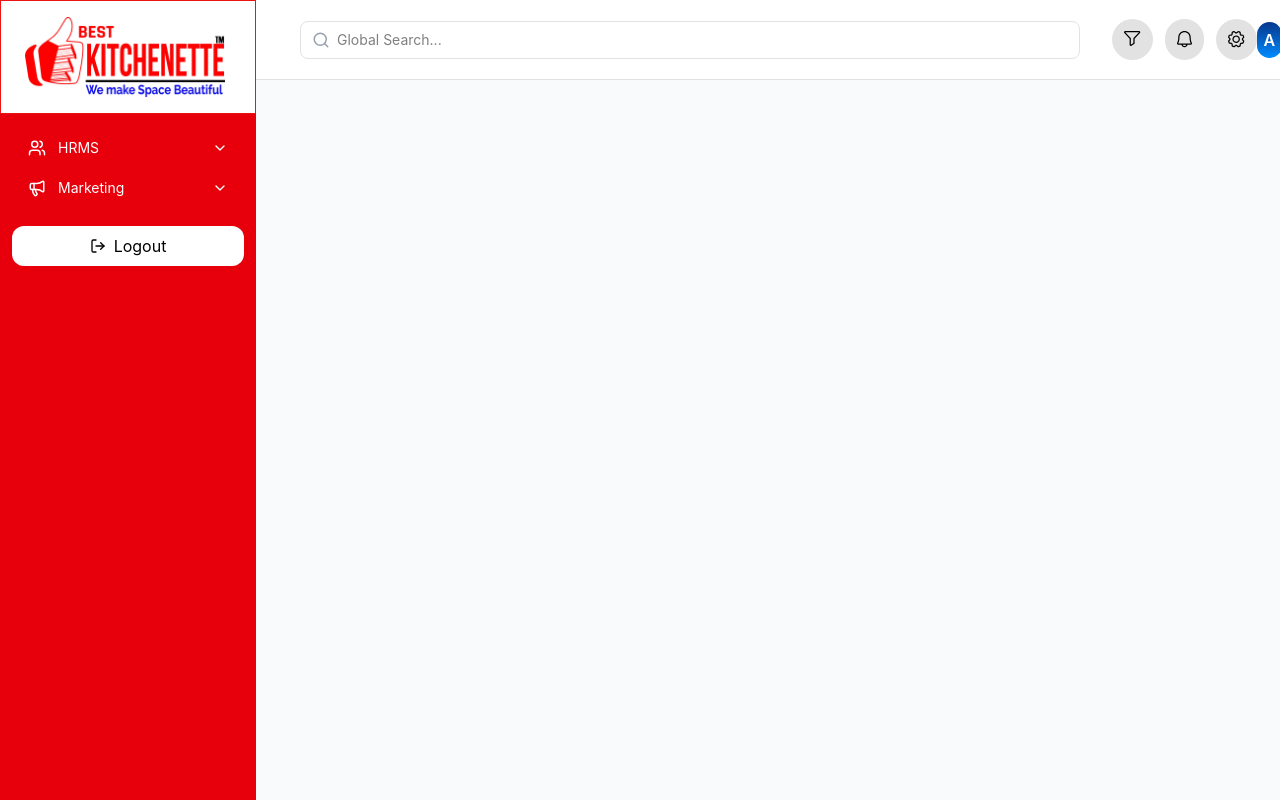
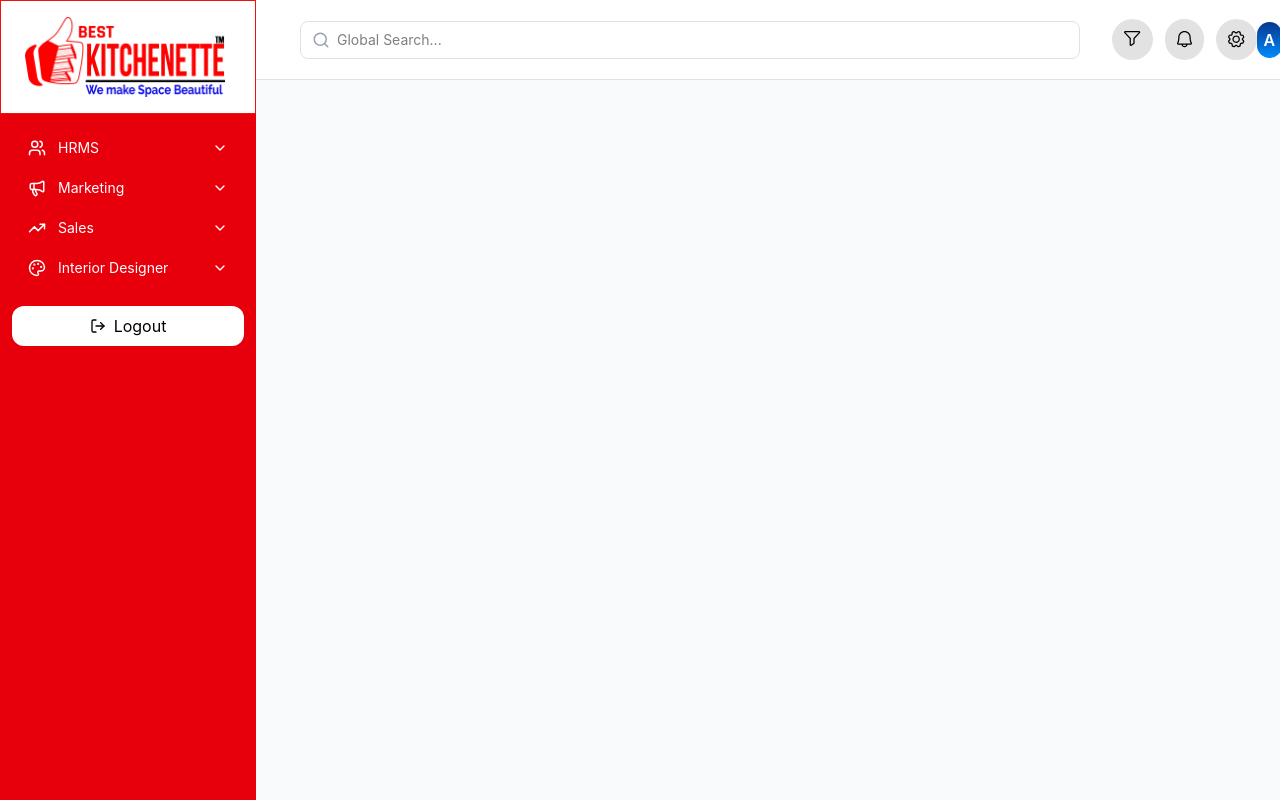
Before and after one commit to Ukvalley1218/bestkitchennete_HRMS, a React (Vite) app: page /finance/gst_dashboard in a window 1280 px wide. Built offline with nearby package versions, Linux system fonts and the light colour scheme.

Commit message:
Final build of sales module

```diff
--- a/src/HRMS/App.jsx
+++ b/src/HRMS/App.jsx
@@ -22,6 +22,23 @@ import {
   LeadsAttribution,
   BudgetROI,
 } from "../Marketing/pages";
+
+import {
+  SalesDashboard,
+  LeadManagement,
+  SalesPipeline,
+  Quotations,
+  SalesReport,
+  PrePlanningChecklist,
+} from "../Sales_management/pages";
+
+// Interior Designer imports
+import {
+  Dashboard as InteriorDashboard,
+  ProjectManagement,
+  DesignReview,
+  ClientApproval,
+} from "../Interior_Designer/pages";
 
 function App() {
   return (
@@ -57,6 +74,21 @@ function App() {
           <Route path="/marketing/leads" element={<LeadsAttribution />} />
           <Route path="/marketing/budget" element={<BudgetROI />} />
 
+
+          {/* Sales Routes */}
+          <Route path="/sales/dashboard" element={<SalesDashboard />} />
+          <Route path="/sales/leads" element={<LeadManagement />} />
+          <Route path="/sales/pipeline" element={<SalesPipeline />} />
+          <Route path="/sales/quotations" element={<Quotations />} />
+          <Route path="/sales/pre-planning" element={<PrePlanningChecklist />} />
+          <Route path="/sales/report" element={<SalesReport />} />
+
+          {/* Interior Designer Routes */}
+          <Route path="/interior/dashboard" element={<InteriorDashboard />} />
+          <Route path="/interior/projects" element={<ProjectManagement />} />
+          <Route path="/interior/design-review" element={<DesignReview />} />
+          <Route path="/interior/client-approval" element={<ClientApproval />} />
+
           {/* Default redirect */}
           <Route path="/" element={<Navigate to="/hrms/dashboard" replace />} />
         </Routes>
--- a/src/HRMS/layout/Sidebar.jsx
+++ b/src/HRMS/layout/Sidebar.jsx
@@ -17,6 +17,8 @@ import {
   ChevronDown,
   LogOut,
   SofaIcon,
+  Palette,
+  TrendingUp,
 } from "lucide-react";
 import logo from "../assets/image 31.png";
 import { PiCheckCircle, PiFactory } from "react-icons/pi";
@@ -75,6 +77,30 @@ const menuItems = [
       { name: "Offline/Online Marketing", path: "/marketing/offline" },
       { name: "Leads & Attribution", path: "/marketing/leads" },
       { name: "Budget & ROI", path: "/marketing/budget" },
+    ],
+  },
+  {
+    name: "Sales",
+    icon: TrendingUp,
+    path: "/sales",
+    submenu: [
+      { name: "Dashboard", path: "/sales/dashboard" },
+      { name: "Lead Management", path: "/sales/leads" },
+      { name: "Sales Pipeline", path: "/sales/pipeline" },
+      { name: "Quotations", path: "/sales/quotations" },
+      { name: "Pre-Planning Checklist", path: "/sales/pre-planning" },
+      { name: "Sales Report", path: "/sales/report" },
+    ],
+  },
+  {
+    name: "Interior Designer",
+    icon: Palette,
+    path: "/interior",
+    submenu: [
+      { name: "Dashboard", path: "/interior/dashboard" },
+      { name: "Project Management", path: "/interior/projects" },
+      { name: "Design Review", path: "/interior/design-review" },
+      { name: "Client Approval", path: "/interior/client-approval" },
     ],
   },
   // { name: "Production", icon: PiFactory, path: "/production/dashboard" },
```
